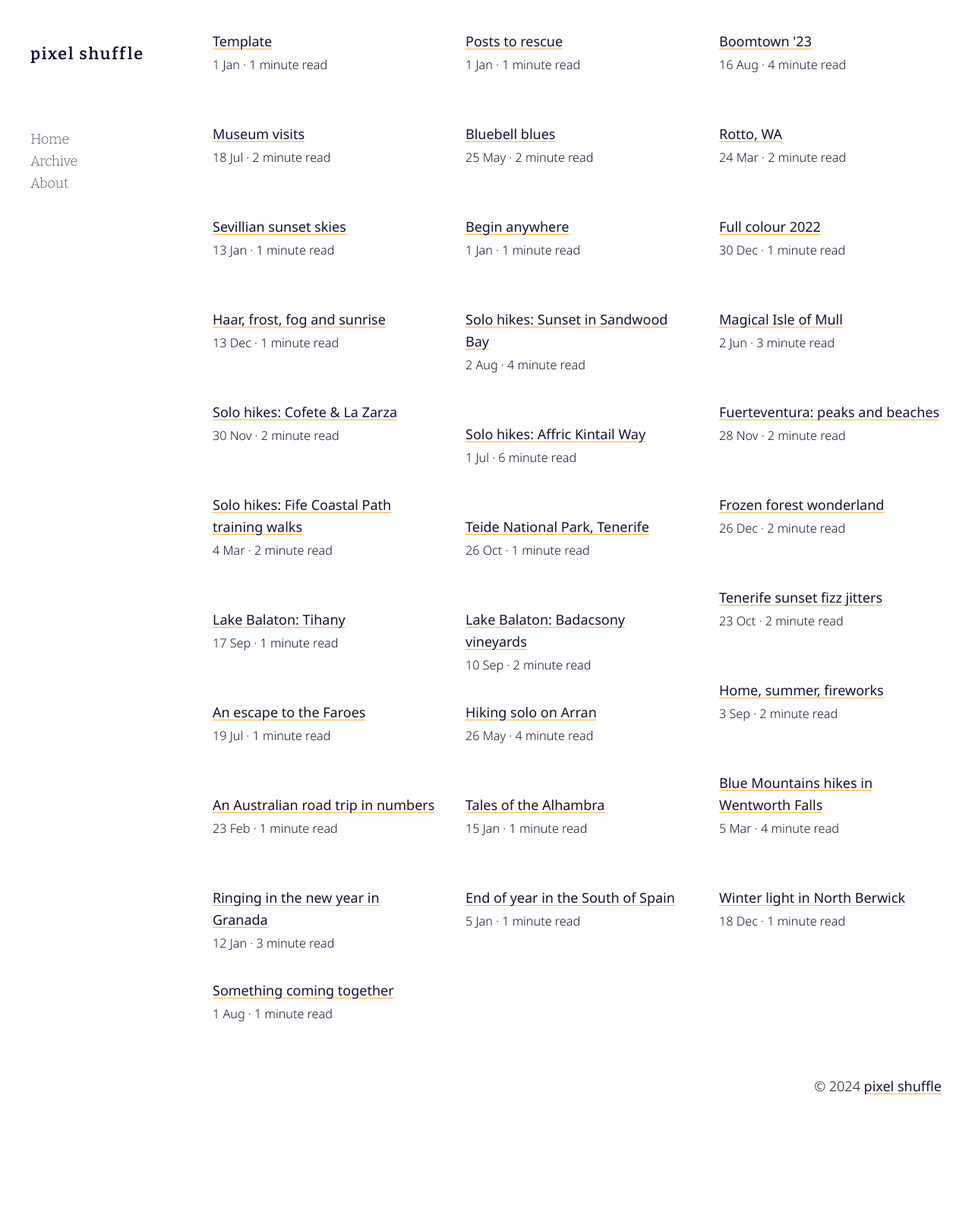
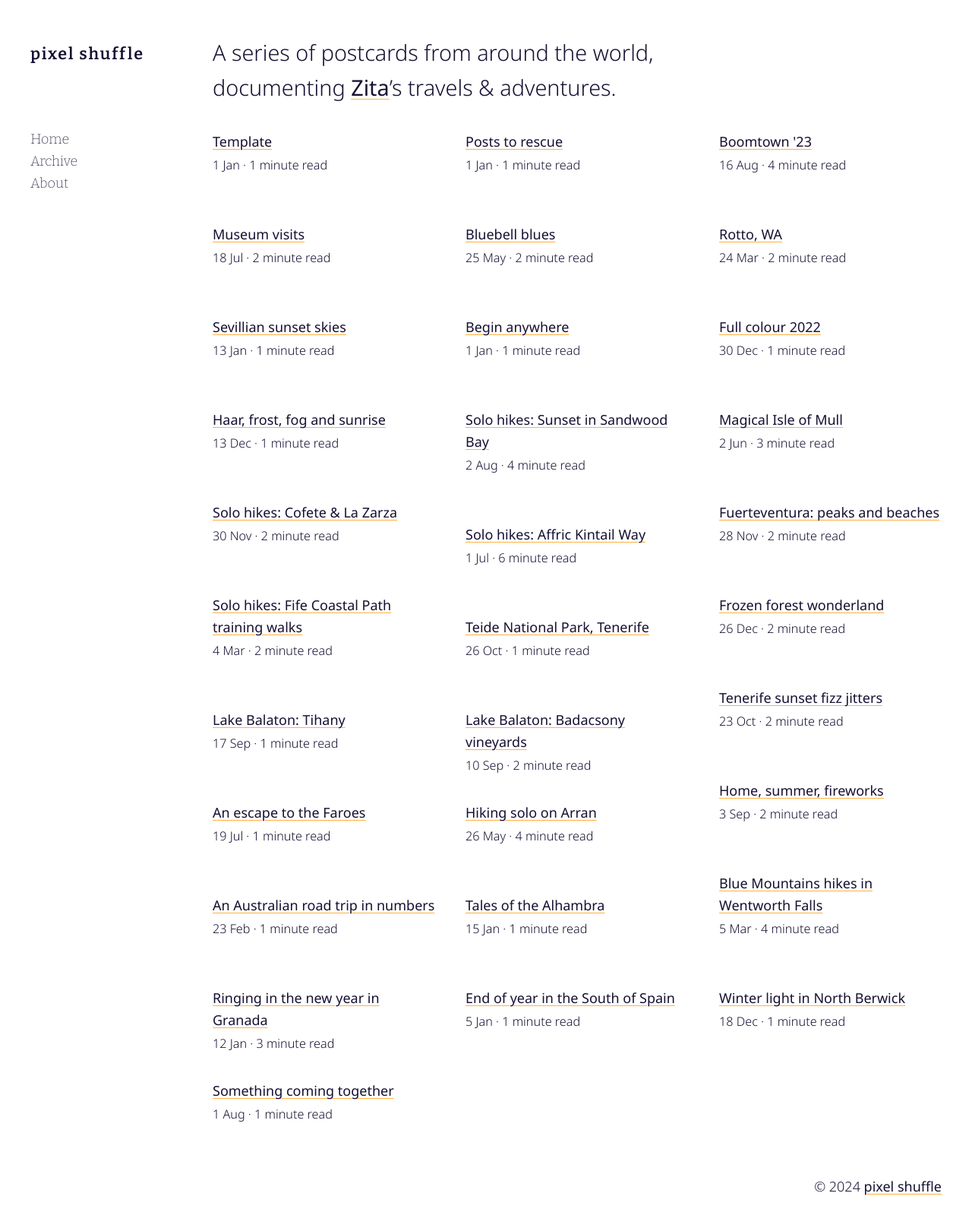
Before and after one commit to dopamine/xiple.blog, a Jekyll site: the page built from index.md, in a window 1280 px wide. Shown: the whole page at 76% size. Built offline with Jekyll 4.4.1, drawn with Linux system fonts in a browser that asks for light colours; before the commit the page ends 1484 px from its top, so only the background shows below that.

Commit message:
Adding lead text to Home

```diff
--- a/_layouts/tiled-wall.html
+++ b/_layouts/tiled-wall.html
@@ -2,6 +2,8 @@
 layout: default
 ---
 <main class="blog-posts">
+  {{ content }}
+
   <div class="post-tiles-masonry">
     {%- for post in site.posts %}
       <div class="post-tiles-masonry-item" data-category="{{ post.categories | join: ';' }}" {% if post.img %}data-img="{{ post.img | img_url_prefix }}"{% endif %}>
--- a/assets/_scss/base.scss
+++ b/assets/_scss/base.scss
@@ -17,6 +17,7 @@ h1 {  font: $fw-head 3rem /1.4 $font-head; letter-spacing:.1rem; margin-top: 0;}
 h2 {  font: $fw-body-bold 1.6rem /1.5 $font-body; }
 h3 {  font: $fw-body-bold 1.2rem /1.3 $font-body; }
 p {  font: $fw-body 1rem /1.6 $font-body; }
+p.lead {  font: $fw-body 1.6rem /1.6 $font-body; margin-top: 6px; margin-bottom: 34px; }
 a {
   font-weight: $fw-body-bold;
   color: $c-text;
--- a/index.md
+++ b/index.md
@@ -2,3 +2,6 @@
 title: "Home"
 layout: tiled-wall
 ---
+
+A series of postcards from around the world, documenting [Zita](/about)'s  travels &amp; adventures.
+{:.lead}
```
